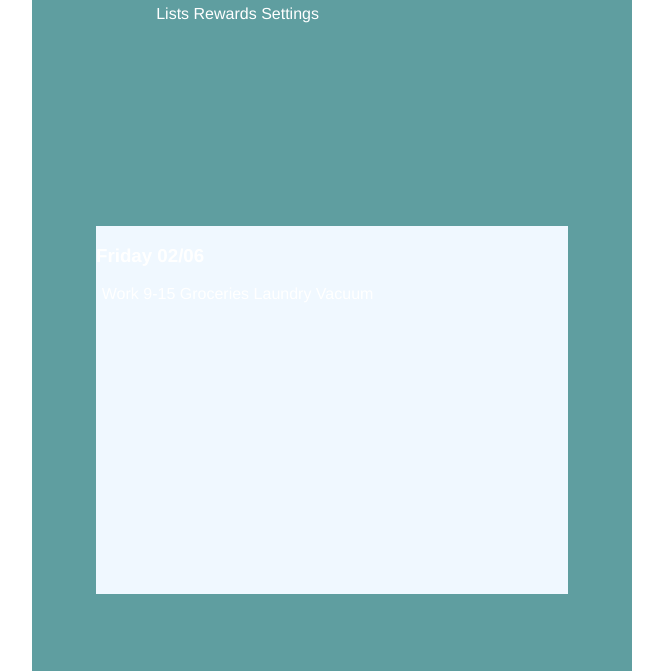
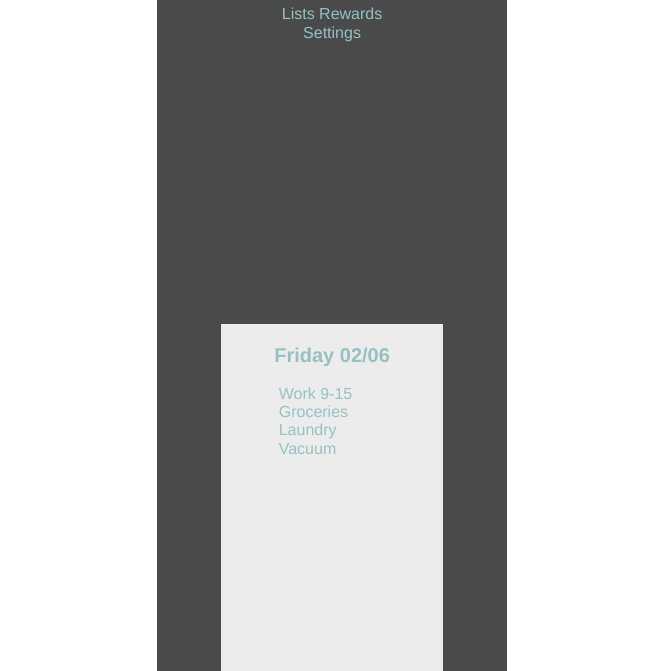
Before and after one commit to martemettenes/Lifetrack, a plain HTML site: page index.html in a window 1280 px wide. Shown: the part 129-800 px from the top of the page, without its empty margins (308-971 px from the left). Drawn offline with Linux system fonts and the light colour scheme; a web font is replaced by a local one.

Commit message:
Html
Added boxes, cleaning up layout. Changed width to 350px.

```diff
--- a/css/style.css
+++ b/css/style.css
@@ -12,13 +12,13 @@ body {
     display: flex;
     flex-wrap: wrap;
     font-family: ABeeZee, helvetica, sans serif;
-    color: white;
+    color: rgb(150, 193, 195);
 }
 
 #content {
-    width: 600px;
+    width: 350px;
     height: auto;
-    background-color: cadetblue;
+    background-color: rgb(74, 74, 74);
     margin: 0 auto;
     padding: 5%;
     padding-bottom: 0;
@@ -33,23 +33,20 @@ body {
     height: 50%;
     bottom: 0;
     margin: 0 auto;
-    background-color: aliceblue;
+    padding: 10%;
+    padding-top: 0;
+    background-color:rgb(236, 236, 236);
 }
 
 .inline {
     display: inline-block;
 }
 
+.square {
+    width: 100%;
+    height: 50%;
+}
 
-/*------------------
-
-Menu Items (squares)
-
-------------------*/
-
-.listsmedium {
-    background-color: #1c5252;
-}
 
 
 /*----------
@@ -59,11 +56,16 @@ Text styling
 ----------*/
 
 h2 {
-    color: #134141;
     font-size: 25px;
     text-align: center;
 }
 
+
+h3 {
+    font-size: 20px;
+    text-align: center;
+    margin-bottom: 10%;
+}
 
 /*---
 
@@ -76,9 +78,9 @@ ul {
     padding: 0;
     width: 60%;
     text-align: center;
-    margin: 0;
+    margin: 0 auto;
 }
 
 li {
-    display: inline-block;
+    text-align: left;
 }
--- a/index.html
+++ b/index.html
@@ -15,17 +15,17 @@
 
 <body>
     <div id="content">
-        <div class="full listslight">
+        <div class="square">
             <h2> Lifetrack </h2>
+            <div class="menu">
+                <ul>
+                    <li class="inline"> Lists </li>
+                    <li class="inline"> Rewards </li>
+                    <li class="inline"> Settings </li>
+                </ul>
+            </div>
         </div>
-        <div class="menu">
-            <ul>
-                <li> Lists </li>
-                <li> Rewards </li>
-                <li> Settings </li>
-            </ul>
-        </div>
-        <div class="notepad inline">
+        <div class="square notepad inline">
             <h3> Friday 02/06 </h3>
             <ul>
                 <li> Work 9-15</li>
```
